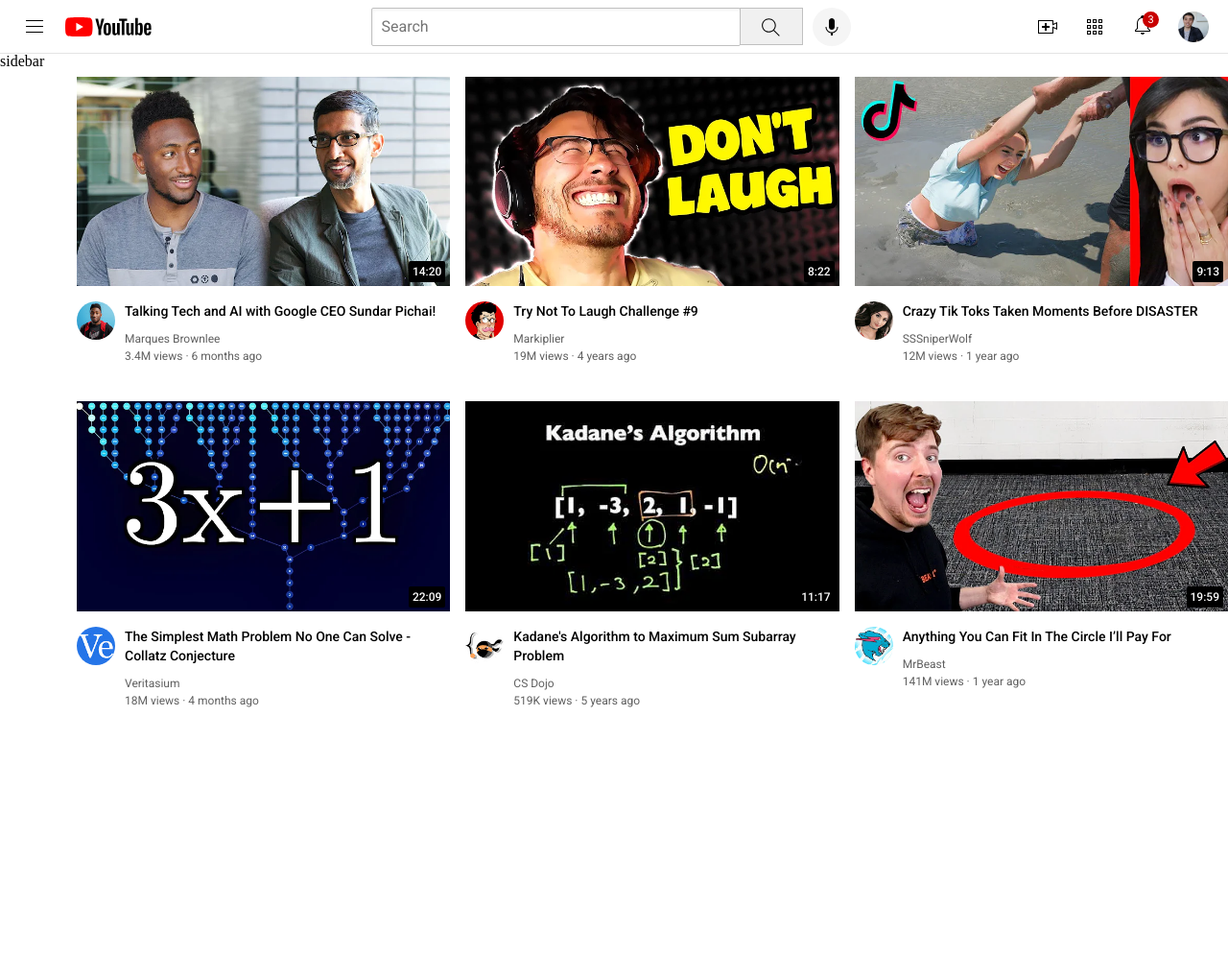
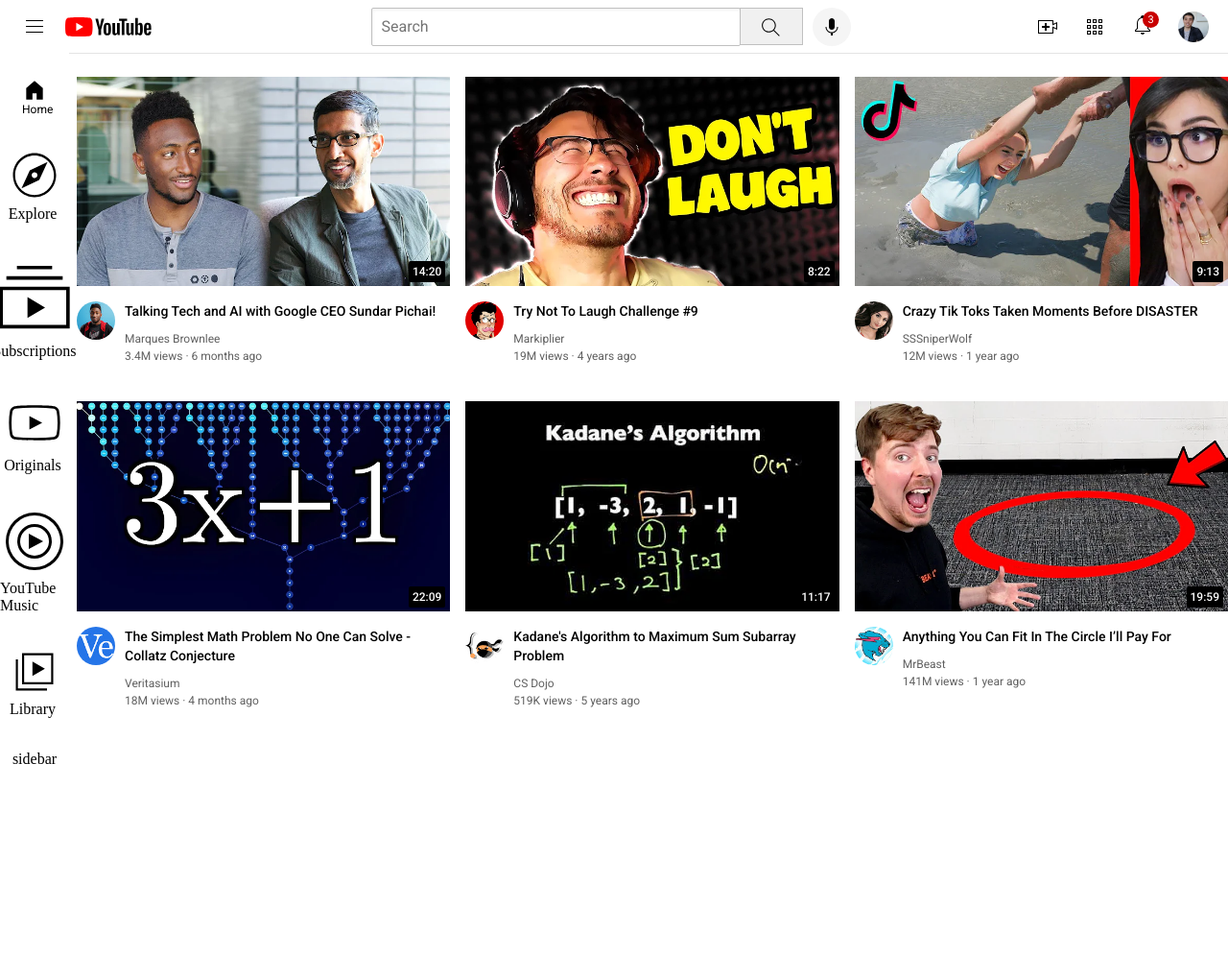
Before and after one commit to jacobfishel/Dark-Hair_detection, a Flask app: template templates/youtube/youtube.html in a window 1280 px wide. Shown: the top 995 px of the page at 96% size. Run offline with Flask 3, Linux system fonts and the light colour scheme; the template is opened without the code that fills it, so the values that code supplies are empty.

Commit message:
working on sidebar

```diff
--- a/templates/youtube/styles/sidebar.css
+++ b/templates/youtube/styles/sidebar.css
@@ -1,8 +1,28 @@
 .sidebar {
     position: fixed;
+    display: flex;
+    flex-direction: column;
+    justify-content: space-between;
     left: 0;
     bottom: 0;
     top: 55px;
     background-color: white;
     width: 72px;
+    z-index: 101;
+    align-items: center;
 }
+
+.home-icon {
+    position: relative;
+    display: flex;
+    flex-direction: column;
+    justify-content: space-between;
+    width: 26px;
+    padding-top: 26px;
+    font-family: Roboto, Arial;
+    font-size: 12px;
+}
+.home-text {
+    padding-top: 30px;
+    margin-right: 20px;
+}
--- a/templates/youtube/youtube.html
+++ b/templates/youtube/youtube.html
@@ -40,7 +40,37 @@
             </div>
         </div>
 
-        <div class="sidebar">sidebar</div>
+        <div class="sidebar">
+            <div class="home-icon">
+                <img src="sidebar-icons/home.svg">
+                <div class=".home-text">
+                    Home
+                </div>
+            </div>
+            <div>
+                <img src="sidebar-icons/explore.svg">
+                Explore
+            </div>
+
+            <div>
+                <img src="sidebar-icons/subscriptions.svg">
+                Subscriptions
+            </div>
+            <div>
+                <img src="sidebar-icons/originals.svg">
+                Originals
+            </div>
+            <div>
+                <img src="sidebar-icons/youtube-music.svg">
+                YouTube Music
+            </div>
+            <div>
+                <img src="sidebar-icons/library.svg">
+                Library
+            </div>
+
+            sidebar
+        </div>
 
         <div class="video-grid">
 
```
Also changed, not shown: templates/youtube/sidebar-icons/explore.svg (added), templates/youtube/sidebar-icons/home.svg (added), templates/youtube/sidebar-icons/library.svg (added), templates/youtube/sidebar-icons/originals.svg (added), templates/youtube/sidebar-icons/subscriptions.svg (added), templates/youtube/sidebar-icons/youtube-music.svg (added).
